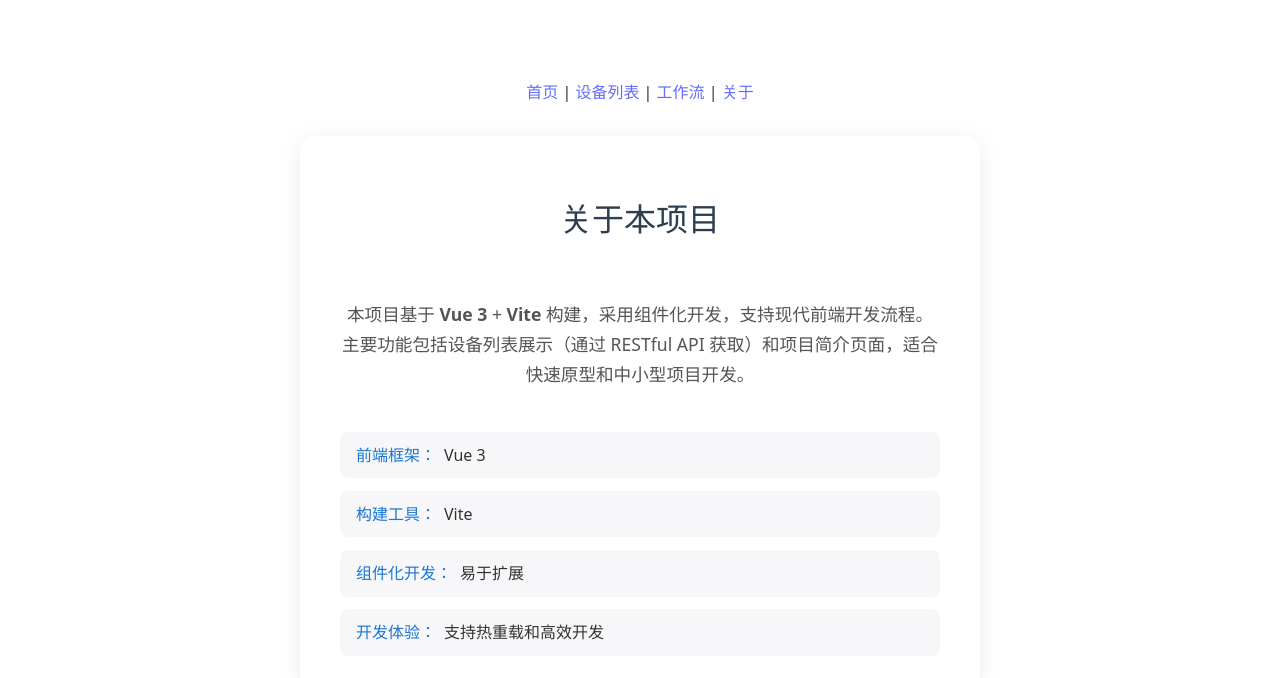
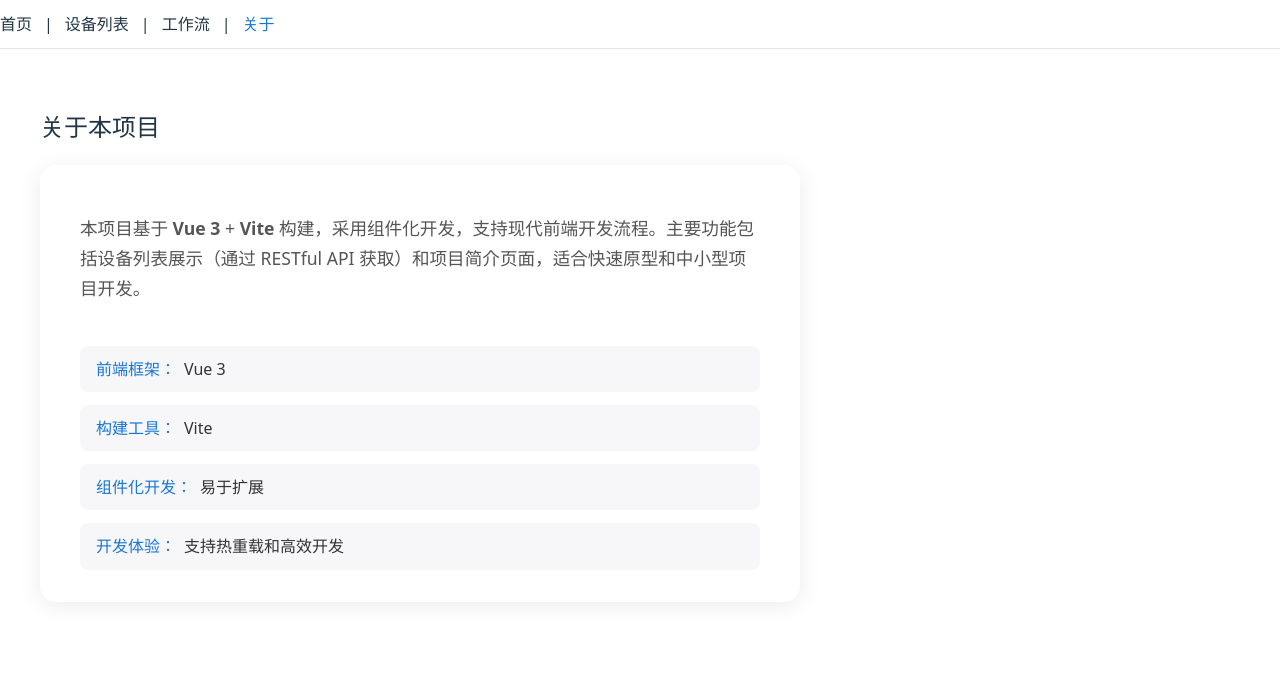
Before and after one commit to codespeakss/collabweb, a Vue app: page /about in a window 1280 px wide. Shown: the top 678 px of the page. Built offline with nearby package versions, Linux system fonts and the light colour scheme.

Commit message:
feat: update whole ui layout

```diff
--- a/src/App.vue
+++ b/src/App.vue
@@ -1,16 +1,22 @@
 <script setup>
-import HelloWorld from './components/HelloWorld.vue'
 </script>
 
 
 <template>
-  <nav style="margin-bottom:2em">
-     <router-link to="/">首页</router-link> |
-     <router-link to="/devices">设备列表</router-link> |
-     <router-link to="/workflow">工作流</router-link> |
-     <router-link to="/about">关于</router-link>
+  <nav class="top-nav">
+    <div class="container nav-inner">
+      <router-link to="/">首页</router-link>
+      <span class="sep">|</span>
+      <router-link to="/devices">设备列表</router-link>
+      <span class="sep">|</span>
+      <router-link to="/workflow">工作流</router-link>
+      <span class="sep">|</span>
+      <router-link to="/about">关于</router-link>
+    </div>
   </nav>
-  <router-view />
+  <main class="container">
+    <router-view />
+  </main>
 </template>
 
 <style scoped>
@@ -26,4 +32,42 @@ import HelloWorld from './components/HelloWorld.vue'
 .logo.vue:hover {
   filter: drop-shadow(0 0 2em #42b883aa);
 }
+
+/* stable top navigation */
+.top-nav {
+  position: sticky;
+  top: 0;
+  z-index: 100;
+  width: 100%;
+  backdrop-filter: saturate(180%) blur(8px);
+  -webkit-backdrop-filter: saturate(180%) blur(8px);
+  margin-bottom: 1rem;
+  border-bottom: 1px solid #e5e5e5;
+  background-color: rgba(255, 255, 255, 0.9);
+}
+
+.nav-inner {
+  display: flex;
+  align-items: center;
+  gap: 12px;
+  padding: 12px 0;
+  white-space: nowrap;
+}
+
+.top-nav a {
+  color: inherit;
+}
+
+.top-nav a.router-link-active {
+  font-weight: 600;
+  color: #1976d2;
+}
+
+/* Dark mode header background */
+@media (prefers-color-scheme: dark) {
+  .top-nav {
+    background-color: rgba(36, 36, 36, 0.9);
+    border-bottom-color: #333;
+  }
+}
 </style>
--- a/src/components/About.vue
+++ b/src/components/About.vue
@@ -1,6 +1,7 @@
 <template>
+  <div class="about-page">
+    <h2>关于本项目</h2>
     <div class="about-card">
-    <h2 class="about-title">关于本项目</h2>
       <p class="about-desc">本项目基于 <b>Vue 3</b> + <b>Vite</b> 构建，采用组件化开发，支持现代前端开发流程。主要功能包括设备列表展示（通过 RESTful API 获取）和项目简介页面，适合快速原型和中小型项目开发。</p>
       <ul class="about-list">
         <li><span>前端框架：</span>Vue 3</li>
@@ -9,6 +10,8 @@
         <li><span>开发体验：</span>支持热重载和高效开发</li>
       </ul>
     </div>
+  </div>
+
 </template>
 
 <script setup>
@@ -16,9 +19,14 @@
 </script>
 
 <style scoped>
+.about-page {
+  padding: 24px; /* 与 WorkflowDAG、DeviceList 对齐 */
+}
+
 .about-card {
-  max-width: 600px;
-  margin: 2em auto;
+  max-width: 680px;
+  width: 100%;
+  margin: 12px 0 0 0; /* 不再水平居中，和其它页面左对齐 */
   padding: 2em 2.5em;
   background: #fff;
   border-radius: 16px;
@@ -26,13 +34,6 @@
   display: flex;
   flex-direction: column;
   gap: 1.5em;
-}
-
-.about-title {
-  font-size: 2em;
-  font-weight: 700;
-  color: #2c3e50;
-  margin-bottom: 0.5em;
 }
 
 .about-desc {
@@ -69,8 +70,5 @@
     padding: 1em;
     max-width: 98vw;
   }
-  .about-title {
-    font-size: 1.3em;
-  }
 }
 </style>
--- /dev/null
+++ b/src/components/Home.vue
@@ -0,0 +1,18 @@
+<template>
+  <div class="home">
+    <h2>欢迎来到首页</h2>
+    <p>请选择上方菜单进入对应页面。</p>
+  </div>
+</template>
+
+<script>
+export default {
+  name: 'Home'
+}
+</script>
+
+<style scoped>
+.home {
+  padding: 16px;
+}
+</style>
--- a/src/main.js
+++ b/src/main.js
@@ -4,12 +4,13 @@ import './style.css'
 import App from './App.vue'
 
 import { createRouter, createWebHistory } from 'vue-router'
+import Home from './components/Home.vue'
 import DeviceList from './components/DeviceList.vue'
 import About from './components/About.vue'
 import WorkflowDAG from './components/WorkflowDAG.vue'
 
 const routes = [
-	{ path: '/', component: App },
+	{ path: '/', component: Home },
 	{ path: '/devices', component: DeviceList },
 	{ path: '/about', component: About },
 	{ path: '/workflow', component: WorkflowDAG }
--- a/src/style.css
+++ b/src/style.css
@@ -24,10 +24,7 @@ a:hover {
 
 body {
   margin: 0;
-  display: flex;
-  place-items: center;
   min-width: 320px;
-  min-height: 100vh;
 }
 
 h1 {
@@ -59,10 +56,15 @@ button:focus-visible {
 }
 
 #app {
+  min-height: 100vh;
+  text-align: left;
+}
+
+/* Centered page content wrapper reused across pages */
+.container {
   max-width: 1280px;
   margin: 0 auto;
-  padding: 2rem;
-  text-align: center;
+  padding: 0 1rem;
 }
 
 @media (prefers-color-scheme: light) {
```
Lines whose indentation alone changed are shown as unchanged.
